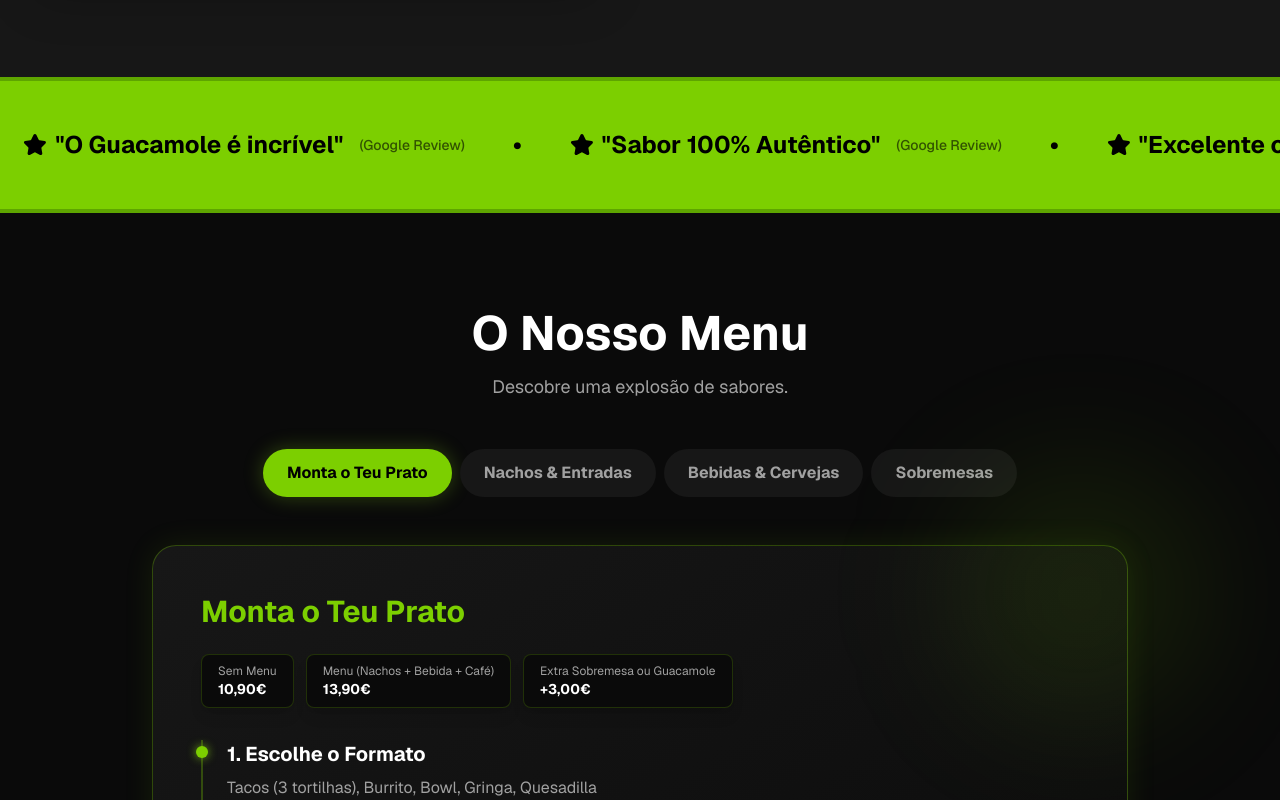
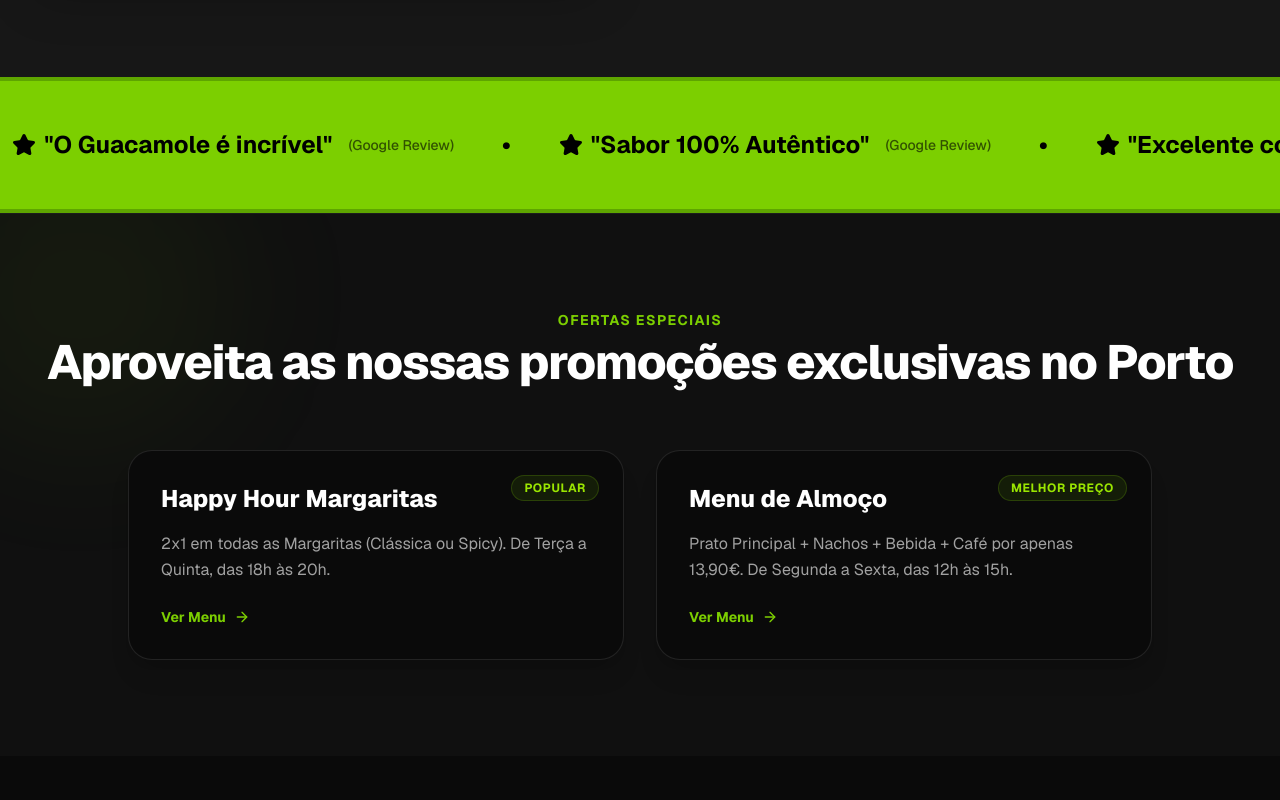
Before and after one commit to luisguaiquirian/aguacate-texmex, a Next.js app: page / in a window 1280 px wide. Shown: the part 1500-2300 px from the top of the page. Built offline with nearby package versions, Linux system fonts and the light colour scheme.

Commit message:
feat: add preloader animation and special promotions section

```diff
--- a/src/app/page.tsx
+++ b/src/app/page.tsx
@@ -1,5 +1,5 @@
 "use client";
-import { useState } from "react";
+import { useState, useEffect } from "react";
 import Image from "next/image";
 import Link from "next/link";
 import { motion, AnimatePresence } from "framer-motion";
@@ -31,11 +31,58 @@ export default function Home() {
   const [lang, setLang] = useState<Lang>("pt");
   const [activeTab, setActiveTab] = useState<MenuTab>("build");
   const [selectedImage, setSelectedImage] = useState<string | null>(null);
+  const [isLoading, setIsLoading] = useState(true);
+
+  useEffect(() => {
+    const timer = setTimeout(() => {
+      setIsLoading(false);
+    }, 1500);
+    return () => clearTimeout(timer);
+  }, []);
 
   const content = menuData[lang];
 
   return (
     <div className="min-h-screen bg-neutral-950 text-white font-sans selection:bg-lime-500 selection:text-black overflow-x-hidden relative">
+
+      {/* Preloader */}
+      <AnimatePresence>
+        {isLoading && (
+          <motion.div
+            initial={{ opacity: 1 }}
+            exit={{ opacity: 0 }}
+            transition={{ duration: 0.5, ease: "easeInOut" }}
+            className="fixed inset-0 z-[100] bg-neutral-950 flex flex-col items-center justify-center gap-6"
+          >
+            <motion.div
+              animate={{ rotate: 360 }}
+              transition={{ repeat: Infinity, duration: 2.5, ease: "linear" }}
+              className="relative w-24 h-24"
+            >
+              <Image
+                src="/logo.png"
+                alt="Loading"
+                fill
+                className="rounded-full shadow-[0_0_50px_rgba(132,204,22,0.4)] object-cover"
+              />
+            </motion.div>
+            <motion.div
+              initial={{ opacity: 0, y: 10 }}
+              animate={{ opacity: 1, y: 0 }}
+              transition={{ delay: 0.3 }}
+              className="text-center"
+            >
+              <motion.h2
+                animate={{ opacity: [0.4, 1, 0.4] }}
+                transition={{ repeat: Infinity, duration: 1.5 }}
+                className="text-lime-500 font-bold tracking-widest text-sm uppercase"
+              >
+                Aguacate Tex-Mex
+              </motion.h2>
+            </motion.div>
+          </motion.div>
+        )}
+      </AnimatePresence>
 
       {/* Navigation */}
       <nav className="fixed w-full z-40 transition-all duration-300 bg-neutral-950/80 backdrop-blur-md border-b border-white/10">
@@ -240,6 +287,49 @@ export default function Home() {
             </div>
           ))}
         </motion.div>
+      </section>
+
+      {/* Promotions Section */}
+      <section id="promotions" className="py-24 bg-neutral-900/50 border-t border-white/5 relative overflow-hidden">
+        <div className="absolute top-0 left-0 w-80 h-80 bg-lime-500/5 rounded-full blur-3xl -ml-20 -mt-20 pointer-events-none"></div>
+        <div className="max-w-7xl mx-auto px-6 relative z-10">
+          <motion.div
+            initial="hidden"
+            whileInView="visible"
+            viewport={{ once: true, amount: 0.2 }}
+            variants={fadeInUp}
+            className="text-center mb-16"
+          >
+            <p className="text-lime-500 font-bold tracking-widest text-sm uppercase mb-2">{content.promotions.title}</p>
+            <h2 className="text-4xl md:text-5xl font-extrabold tracking-tight">{content.promotions.subtitle}</h2>
+          </motion.div>
+
+          <div className="grid md:grid-cols-2 gap-8 max-w-5xl mx-auto">
+            {content.promotions.items.map((item, i) => (
+              <motion.div
+                key={i}
+                initial={{ opacity: 0, y: 30 }}
+                whileInView={{ opacity: 1, y: 0 }}
+                viewport={{ once: true }}
+                transition={{ duration: 0.6, delay: i * 0.2 }}
+                whileHover={{ y: -8, transition: { duration: 0.2 } }}
+                className="bg-neutral-950 p-8 rounded-3xl border border-white/10 hover:border-lime-500/50 shadow-xl transition-all relative group flex flex-col justify-between"
+              >
+                <div className="absolute top-6 right-6 bg-lime-500/10 border border-lime-500/20 text-lime-400 font-bold text-xs px-3 py-1 rounded-full uppercase tracking-wider group-hover:bg-lime-500 group-hover:text-black transition-colors">
+                  {item.badge}
+                </div>
+                <div>
+                  <h3 className="text-2xl font-extrabold text-white mb-4 group-hover:text-lime-400 transition-colors">{item.title}</h3>
+                  <p className="text-neutral-400 text-base leading-relaxed mb-6">{item.desc}</p>
+                </div>
+                <a href="#menu" className="flex items-center gap-2 text-lime-500 font-bold text-sm group-hover:translate-x-2 transition-transform cursor-pointer w-fit">
+                  <span>{content.hero.cta}</span>
+                  <ArrowRight className="w-4 h-4" />
+                </a>
+              </motion.div>
+            ))}
+          </div>
+        </div>
       </section>
 
       {/* Interactive Menu Section */}
--- a/src/data/menu.ts
+++ b/src/data/menu.ts
@@ -83,6 +83,22 @@ export const menuData = {
       stat1: { value: "100%", label: "Ingredientes Frescos" },
       stat2: { value: "3", label: "Idiomas Falados" },
       stat3: { value: "⭐ 4.1", label: "Google Rating" }
+    },
+    promotions: {
+      title: "Ofertas Especiais",
+      subtitle: "Aproveita as nossas promoções exclusivas no Porto",
+      items: [
+        {
+          title: "Happy Hour Margaritas",
+          desc: "2x1 em todas as Margaritas (Clássica ou Spicy). De Terça a Quinta, das 18h às 20h.",
+          badge: "Popular"
+        },
+        {
+          title: "Menu de Almoço",
+          desc: "Prato Principal + Nachos + Bebida + Café por apenas 13,90€. De Segunda a Sexta, das 12h às 15h.",
+          badge: "Melhor Preço"
+        }
+      ]
     },
     location: {
       title: "Encontra-nos",
@@ -191,6 +207,22 @@ export const menuData = {
       stat2: { value: "3", label: "Languages Spoken" },
       stat3: { value: "⭐ 4.1", label: "Google Rating" }
     },
+    promotions: {
+      title: "Special Offers",
+      subtitle: "Enjoy our exclusive promotions in Porto",
+      items: [
+        {
+          title: "Margaritas Happy Hour",
+          desc: "2x1 on all Margaritas (Classic or Spicy). Tuesday to Thursday, from 6 PM to 8 PM.",
+          badge: "Popular"
+        },
+        {
+          title: "Lunch Menu",
+          desc: "Main Dish + Nachos + Drink + Coffee for only 13.90€. Monday to Friday, from 12 PM to 3 PM.",
+          badge: "Best Value"
+        }
+      ]
+    },
     location: {
       title: "Find Us",
       desc: "Located in the heart of Porto, we offer the best Tex-Mex experience in a vibrant and modern environment.",
@@ -298,6 +330,22 @@ export const menuData = {
       stat2: { value: "3", label: "Langues Parlées" },
       stat3: { value: "⭐ 4.1", label: "Note Google" }
     },
+    promotions: {
+      title: "Offres Spéciales",
+      subtitle: "Profitez de nos promotions exclusives à Porto",
+      items: [
+        {
+          title: "Happy Hour Margaritas",
+          desc: "2x1 sur toutes les Margaritas (Classique ou Spicy). Du Mardi au Jeudi, de 18h à 20h.",
+          badge: "Populaire"
+        },
+        {
+          title: "Menu Déjeuner",
+          desc: "Plat Principal + Nachos + Boisson + Café pour seulement 13,90€. Du Lundi au Vendredi, de 12h à 15h.",
+          badge: "Meilleur Prix"
+        }
+      ]
+    },
     location: {
       title: "Trouvez-nous",
       desc: "Situés au cœur de Porto, nous offrons la meilleure expérience Tex-Mex dans un environnement vibrant et moderne.",
```
